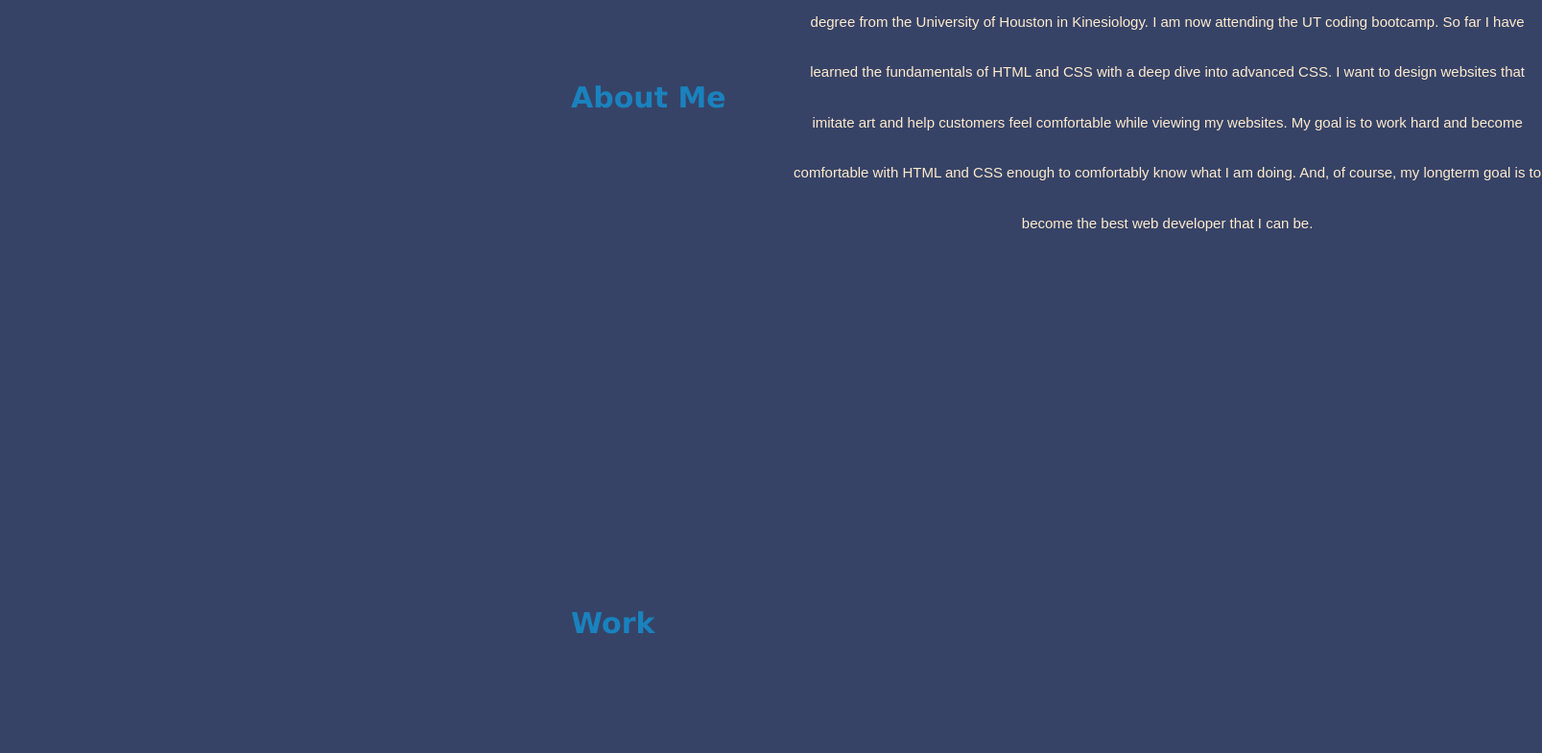
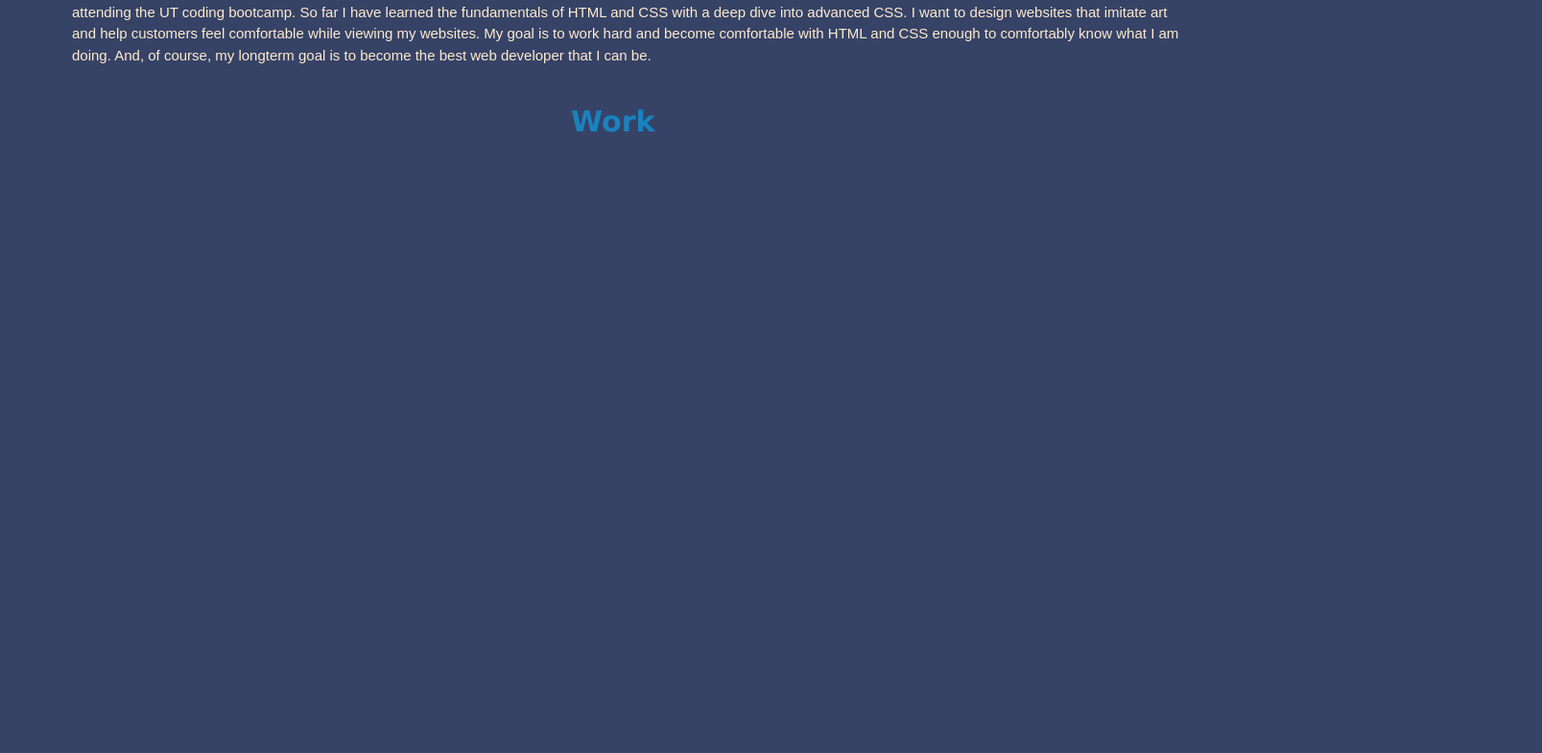
Before and after one commit to jbkoshy/portfolio-of-mine, a plain HTML site: page index.html in a window 1280 px wide. Shown: the part 634-1419 px from the top of the page at 96% size, 1607 px wide, since content can reach past the window. Drawn offline with Linux system fonts and the light colour scheme; files whose address does not match are found by name.

Commit message:
commit message

```diff
--- a/assets/css/style.css
+++ b/assets/css/style.css
@@ -83,7 +83,6 @@ section {
   }
 
   .about{
-    display: flex;
     flex-wrap: wrap;
     justify-content: space-between;
     margin: 20px 35px;
@@ -118,10 +117,10 @@ section {
 .introduction-text p {
     color: blanchedalmond;
     font-size: 15px;
-    text-align:center;
-    line-height: 3.5;
-    margin-left: 70px;
-    width: 170%;
+    text-align:left;
+    line-height: 1.5;
+    margin-left: 30px;
+    width: 100%;
   }
 
 .container{
```
